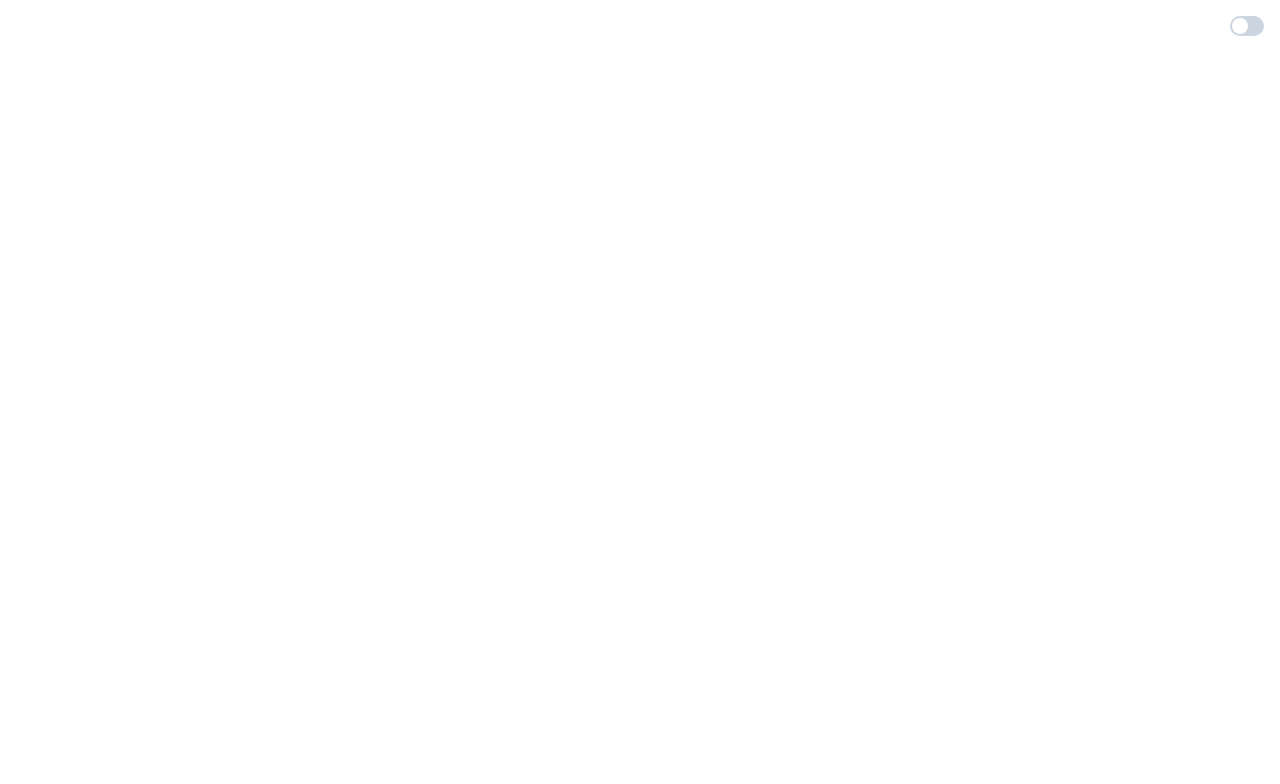
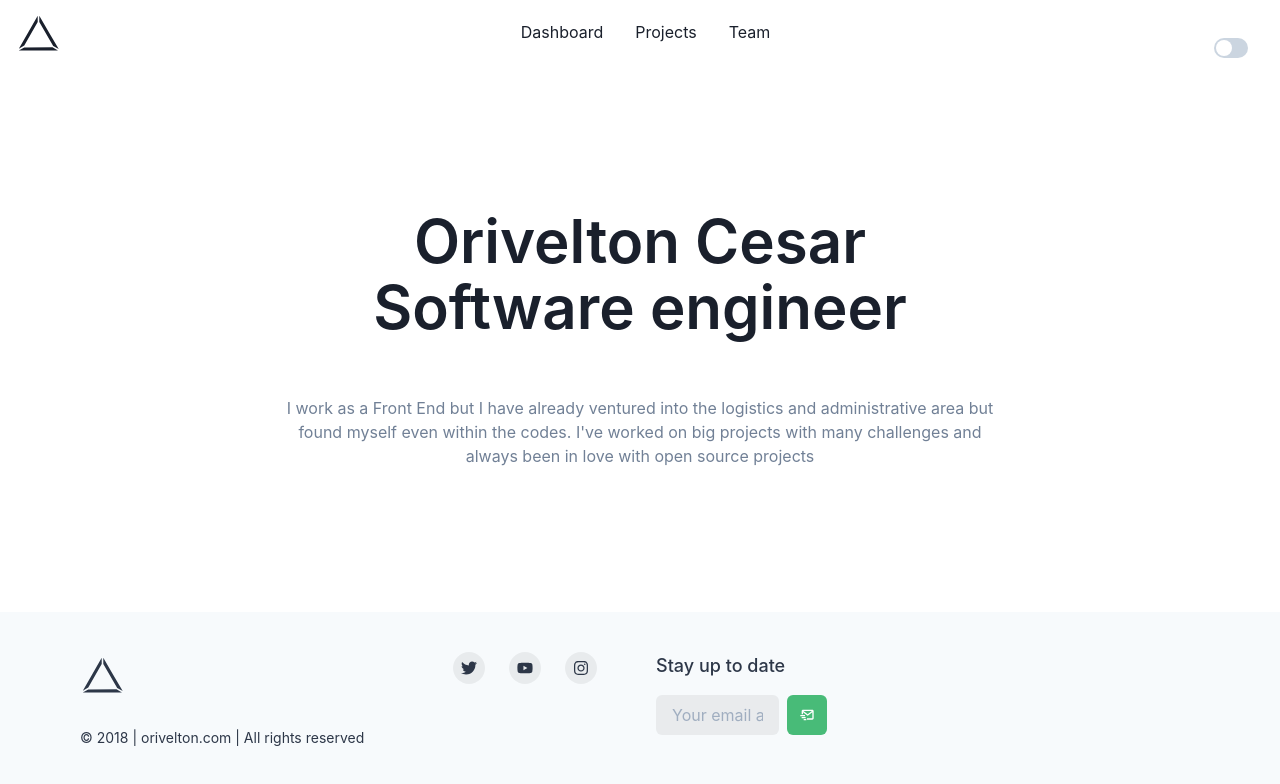
Before and after one commit to orivelton/orivelton.com, a Next.js app: page / in a window 1280 px wide. Shown: the top 784 px of the page. Built offline with nearby package versions, Linux system fonts and the light colour scheme.

Commit message:
chore: Header and footer

```diff
--- a/package.json
+++ b/package.json
@@ -15,7 +15,8 @@
     "framer-motion": "^3.6.2",
     "next": "^10.0.7",
     "react": "^17.0.1",
-    "react-dom": "^17.0.1"
+    "react-dom": "^17.0.1",
+    "react-icons": "^4.2.0"
   },
   "devDependencies": {
     "@types/node": "^14.14.31",
--- /dev/null
+++ b/src/components/CtaPrimary.tsx
@@ -0,0 +1,27 @@
+import Head from 'next/head';
+import { Box, Heading, Container, Text, Stack } from '@chakra-ui/react';
+
+export default function CtaPrimary() {
+  return (
+    <Container maxW={'3xl'}>
+      <Stack
+        as={Box}
+        textAlign={'center'}
+        spacing={{ base: 8, md: 14 }}
+        py={{ base: 20, md: 36 }}>
+        <Heading
+          fontWeight={600}
+          fontSize={{ base: '2xl', sm: '4xl', md: '6xl' }}
+          lineHeight={'110%'}>
+          Orivelton Cesar
+          <Text as={'p'}>
+            Software engineer
+          </Text>
+        </Heading>
+        <Text color={'gray.500'}>
+          I work as a Front End but I have already ventured into the logistics and administrative area but found myself even within the codes. I've worked on big projects with many challenges and always been in love with open source projects
+        </Text>
+      </Stack>
+    </Container>
+  );
+}
--- a/src/components/DarkModeSwitch.tsx
+++ b/src/components/DarkModeSwitch.tsx
@@ -5,7 +5,6 @@ export const DarkModeSwitch = () => {
   const isDark = colorMode === 'dark'
   return (
     <Switch
-      position="fixed"
       top="1rem"
       right="1rem"
       color="green"
--- /dev/null
+++ b/src/components/Footer.tsx
@@ -0,0 +1,113 @@
+import {
+  Box,
+  chakra,
+  Container,
+  SimpleGrid,
+  Stack,
+  Text,
+  VisuallyHidden,
+  Input,
+  IconButton,
+  useColorModeValue,
+} from '@chakra-ui/react';
+import { ReactNode } from 'react';
+import { FaInstagram, FaTwitter, FaYoutube } from 'react-icons/fa';
+import { BiMailSend } from 'react-icons/bi';
+import Logo from './Logo';
+
+
+const SocialButton = ({
+  children,
+  label,
+  href,
+}: {
+  children: ReactNode;
+  label: string;
+  href: string;
+}) => {
+  return (
+    <chakra.button
+      bg={useColorModeValue('blackAlpha.100', 'whiteAlpha.100')}
+      rounded={'full'}
+      w={8}
+      h={8}
+      cursor={'pointer'}
+      as={'a'}
+      href={href}
+      display={'inline-flex'}
+      alignItems={'center'}
+      justifyContent={'center'}
+      transition={'background 0.3s ease'}
+      _hover={{
+        bg: useColorModeValue('blackAlpha.200', 'whiteAlpha.200'),
+      }}>
+      <VisuallyHidden>{label}</VisuallyHidden>
+      {children}
+    </chakra.button>
+  );
+};
+
+const ListHeader = ({ children }: { children: ReactNode }) => {
+  return (
+    <Text fontWeight={'500'} fontSize={'lg'} mb={2}>
+      {children}
+    </Text>
+  );
+};
+
+export default function Footer() {
+  return (
+    <Box
+      bg={useColorModeValue('gray.50', 'gray.900')}
+      color={useColorModeValue('gray.700', 'gray.200')}>
+      <Container as={Stack} maxW={'6xl'} py={10}>
+        <SimpleGrid
+          templateColumns={{ sm: '1fr 1fr', md: '2fr 1fr 1fr 2fr' }}
+          spacing={8}>
+          <Stack spacing={6}>
+            <Box>
+              <Logo />
+            </Box>
+            <Text fontSize={'sm'}>
+              © {new Date().getFullYear()} | orivelton.com | All rights reserved
+            </Text>
+
+          </Stack>
+          <Stack direction={'row'} spacing={6}>
+            <SocialButton label={'Twitter'} href={'#'}>
+              <FaTwitter />
+            </SocialButton>
+            <SocialButton label={'YouTube'} href={'#'}>
+              <FaYoutube />
+            </SocialButton>
+            <SocialButton label={'Instagram'} href={'#'}>
+              <FaInstagram />
+            </SocialButton>
+          </Stack>
+          <Stack align={'flex-start'}>
+            <ListHeader>Stay up to date</ListHeader>
+            <Stack direction={'row'}>
+              <Input
+                placeholder={'Your email address'}
+                bg={useColorModeValue('blackAlpha.100', 'whiteAlpha.100')}
+                border={0}
+                _focus={{
+                  bg: 'whiteAlpha.300',
+                }}
+              />
+              <IconButton
+                bg={useColorModeValue('green.400', 'green.800')}
+                color={useColorModeValue('white', 'gray.800')}
+                _hover={{
+                  bg: 'green.600',
+                }}
+                aria-label="Subscribe"
+                icon={<BiMailSend />}
+              />
+            </Stack>
+          </Stack>
+        </SimpleGrid>
+      </Container>
+    </Box>
+  );
+}
--- /dev/null
+++ b/src/components/Logo.tsx
@@ -0,0 +1,6 @@
+import Icon from "@chakra-ui/icon";
+import { GiTriangleTarget } from "react-icons/gi";
+
+const Logo = () => (<Icon as={GiTriangleTarget} w={45} h={45} />);
+
+export default Logo;
--- /dev/null
+++ b/src/components/Nav.tsx
@@ -0,0 +1,39 @@
+import { Box, Flex, HStack, Link } from '@chakra-ui/react'
+import { DarkModeSwitch } from './DarkModeSwitch'
+import Logo from './Logo'
+
+const Links = ['Dashboard', 'Projects', 'Team']
+
+
+export default function Nav() {
+
+  return (
+    <>
+      <Box px={4}>
+        <Flex h={16} alignItems={'center'} justifyContent={'space-between'}>
+          <HStack spacing={8} alignItems={'center'}>
+            <Logo />
+          </HStack>
+          <Box alignItems={'center'}>
+            <HStack
+              as={'nav'}
+              spacing={4}>
+              {Links.map((link) => (
+                <Link
+                  key={link}
+                  px={2}
+                  py={1}
+                  rounded={'md'}
+                  _hover={{ textDecoration: 'none', bg: 'gray.200' }}
+                  href={'#'}>
+                  {link}
+                </Link>
+              ))}
+            </HStack>
+          </Box>
+          <DarkModeSwitch />
+        </Flex>
+      </Box>
+    </>
+  );
+}
--- a/src/pages/_app.tsx
+++ b/src/pages/_app.tsx
@@ -2,11 +2,15 @@ import { ChakraProvider } from '@chakra-ui/react'
 
 import theme from '../theme'
 import { AppProps } from 'next/app'
+import Footer from '../components/Footer'
+import Nav from '../components/Nav'
 
 function MyApp({ Component, pageProps }: AppProps) {
   return (
     <ChakraProvider resetCSS theme={theme}>
+      <Nav />
       <Component {...pageProps} />
+      <Footer />
     </ChakraProvider>
   )
 }
--- a/src/pages/index.tsx
+++ b/src/pages/index.tsx
@@ -1,10 +1,12 @@
 import { Flex } from '@chakra-ui/react'
-import { DarkModeSwitch } from '../components/DarkModeSwitch'
+import CtaPrimary from '../components/CtaPrimary'
 
 const Index = () => (
-  <Flex>
-    <DarkModeSwitch />
-  </Flex>
+  <>
+    <Flex>
+      <CtaPrimary />
+    </Flex>
+  </>
 )
 
 export default Index
```
Also changed, not shown: 1 other file (tests, documents, lock files or other folders).
